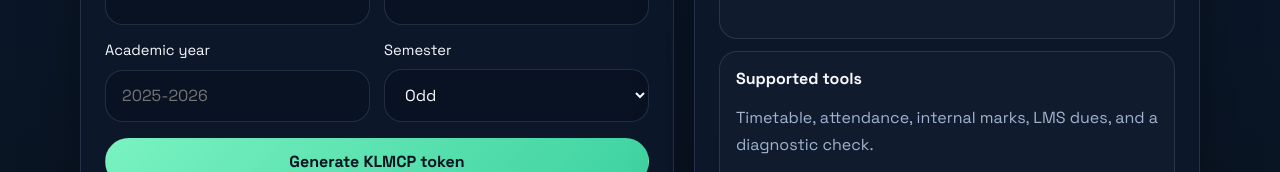
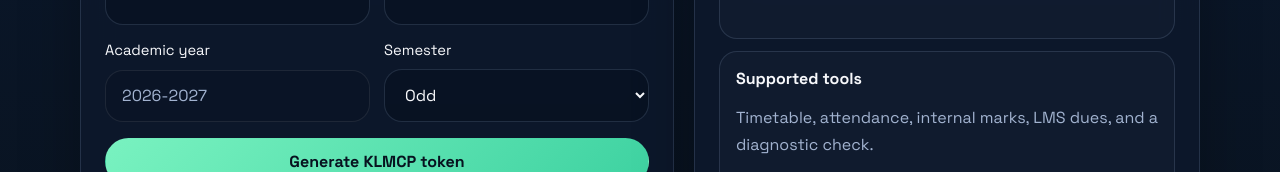
Before and after one commit to Lokkuchakreshkumar/KLMCP, a Next.js app: page /connect in a window 1280 px wide. Shown: the part 420-592 px from the top of the page. Built offline with nearby package versions, Linux system fonts and the light colour scheme; no server answers.

Commit message:
removed extra authorization data entry

```diff
--- a/src/app/globals.css
+++ b/src/app/globals.css
@@ -232,6 +232,13 @@ textarea {
   border-color: rgba(121, 242, 192, 0.55);
 }
 
+.field-row input[readonly] {
+  background: rgba(8, 17, 31, 0.28);
+  color: var(--muted);
+  border-color: rgba(255, 255, 255, 0.08);
+  cursor: not-allowed;
+}
+
 .status-box {
   border-radius: 20px;
   padding: 16px;
--- a/src/components/token-form.js
+++ b/src/components/token-form.js
@@ -1,13 +1,13 @@
 "use client";
 
-import { useMemo, useState } from "react";
+import { useEffect, useMemo, useState } from "react";
 
 const initialForm = {
   erpUsername: "",
   erpPassword: "",
   lmsUsername: "",
   lmsPassword: "",
-  academicYear: "",
+  academicYear: "2026-2027",
   semester: "odd",
 };
 
@@ -24,6 +24,22 @@ export function TokenForm({
   const [result, setResult] = useState(null);
   const [error, setError] = useState("");
   const [isSubmitting, setIsSubmitting] = useState(false);
+
+  useEffect(() => {
+    try {
+      const saved = localStorage.getItem("klmcp_credentials");
+      if (saved) {
+        const parsed = JSON.parse(saved);
+        setForm((prev) => ({
+          ...prev,
+          ...parsed,
+          academicYear: "2026-2027",
+        }));
+      }
+    } catch (e) {
+      console.error("Failed to load saved credentials from localStorage", e);
+    }
+  }, []);
 
   const mcpUrl = useMemo(() => {
     if (typeof window === "undefined") {
@@ -69,6 +85,21 @@ export function TokenForm({
 
       if (!response.ok) {
         throw new Error(payload.error || "Failed to generate token.");
+      }
+
+      try {
+        localStorage.setItem(
+          "klmcp_credentials",
+          JSON.stringify({
+            erpUsername: form.erpUsername,
+            erpPassword: form.erpPassword,
+            lmsUsername: form.lmsUsername,
+            lmsPassword: form.lmsPassword,
+            semester: form.semester,
+          })
+        );
+      } catch (storageError) {
+        console.error("Failed to save credentials to localStorage", storageError);
       }
 
       if (payload.redirectUrl) {
@@ -140,9 +171,8 @@ export function TokenForm({
           <input
             id="academicYear"
             name="academicYear"
-            placeholder="2025-2026"
             value={form.academicYear}
-            onChange={handleChange}
+            readOnly
             required
           />
         </div>
```
